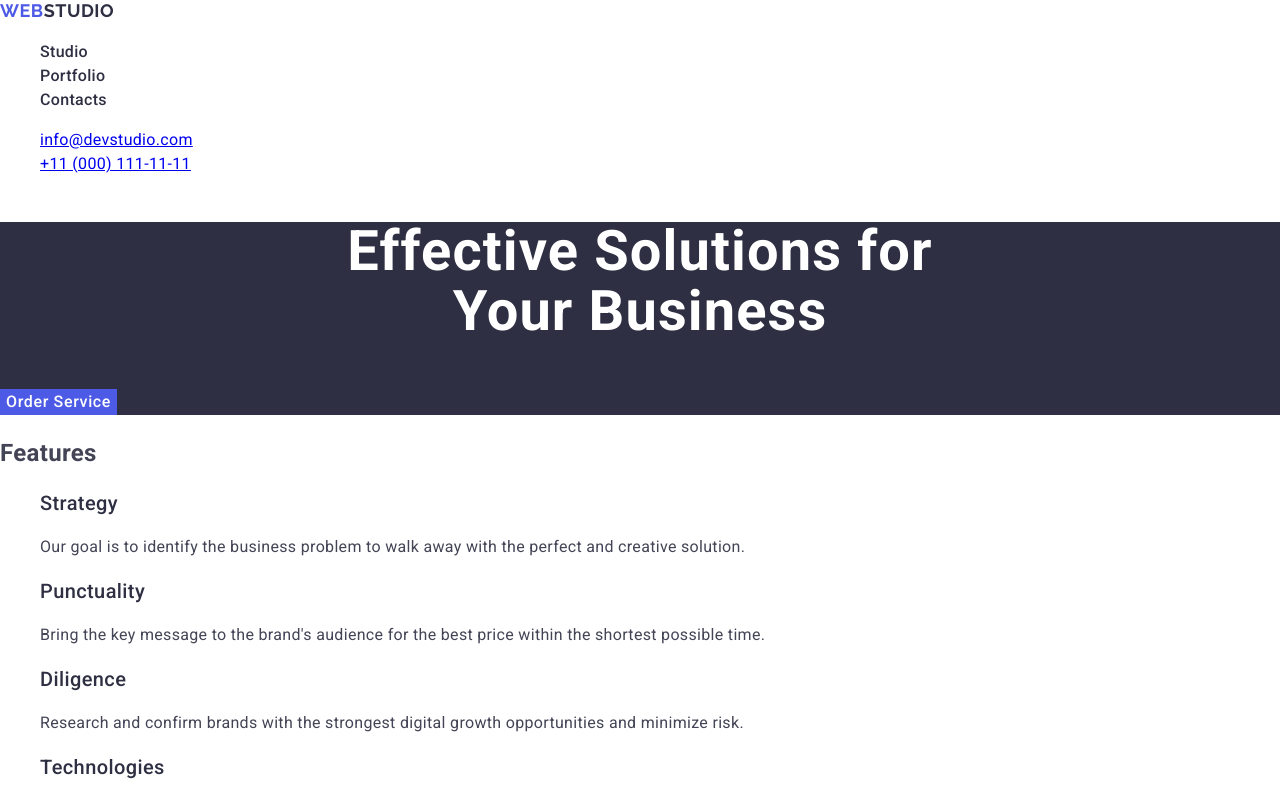
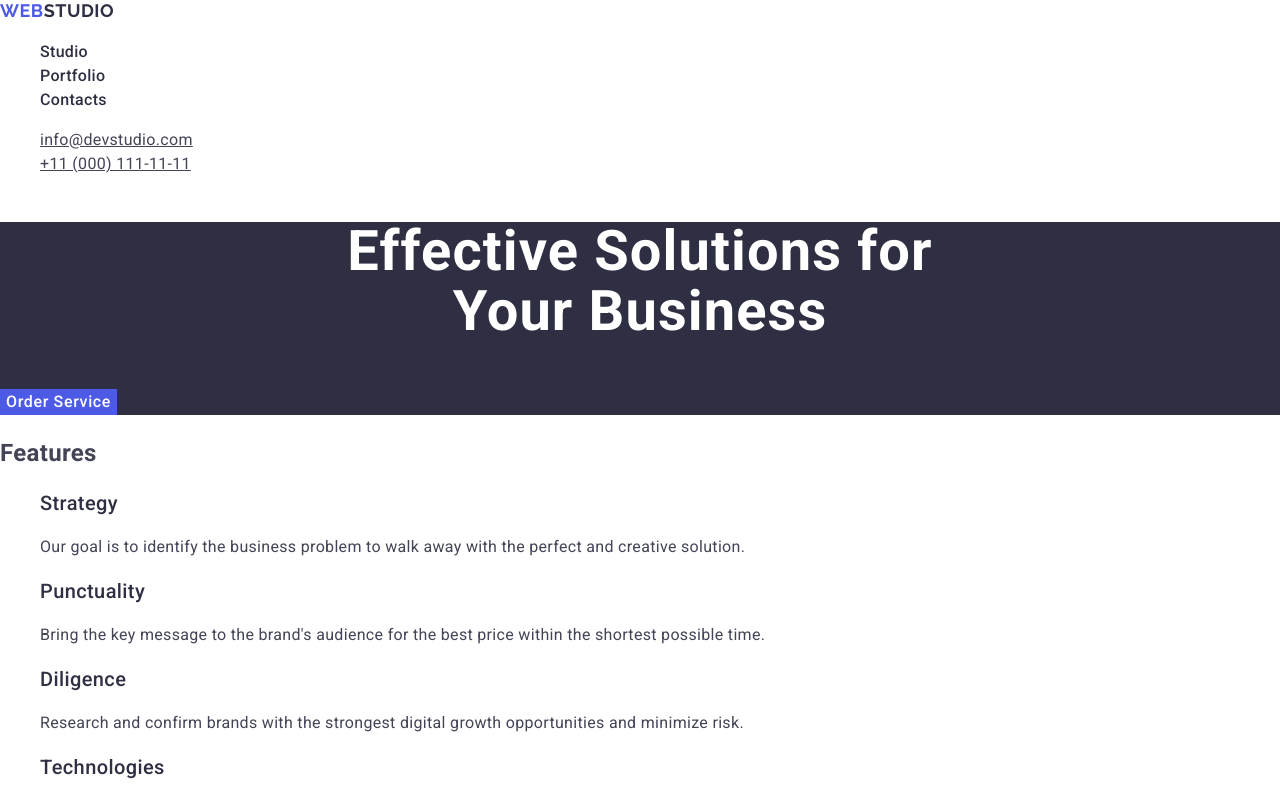
Before and after one commit to oleksandrkobzar90/goit-markup-hw-02, a plain HTML site: page index.html in a window 1280 px wide. Shown: the top 796 px of the page. Drawn offline with nearby package versions, Linux system fonts and the light colour scheme.

Commit message:
Update files

```diff
--- a/css/styles.css
+++ b/css/styles.css
@@ -41,7 +41,10 @@ ul {
 address {
   text-decoration: none;
   font-style: normal;
-  color: inherit;
+}
+
+.mail-tel {
+  color: #434455;
 }
 
 .mail-tel:hover,
```
